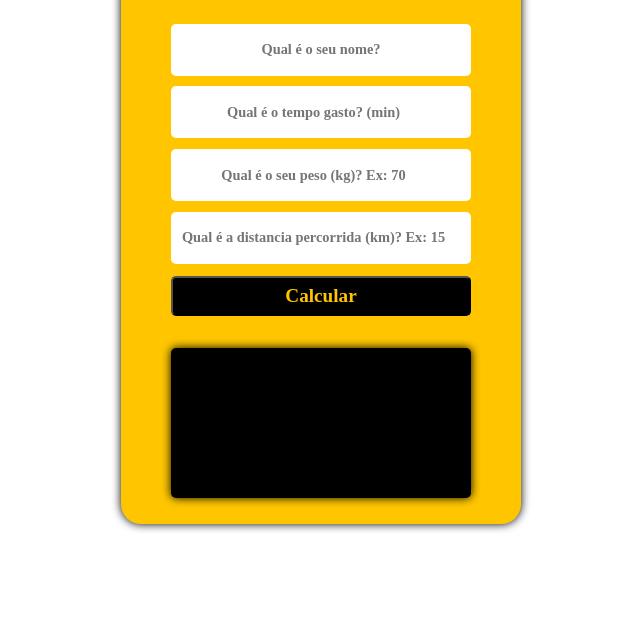
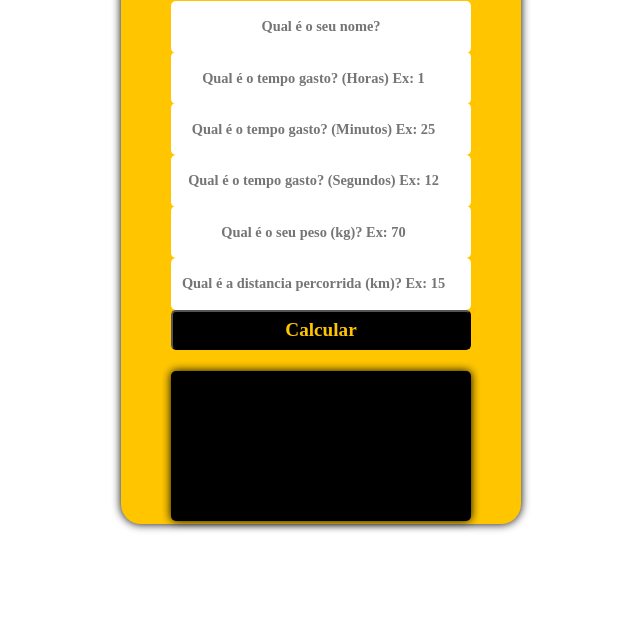
Before and after one commit to 21900884/TPA_ProjetoIndivitual, a plain HTML site: page index.html in a window 1280 px wide. Shown: the part 184-816 px from the top of the page, without its empty margins (327-967 px from the left). Drawn offline with Linux system fonts and the light colour scheme.

Commit message:
Update index.html

```diff
--- a/index.html
+++ b/index.html
@@ -17,7 +17,15 @@
         </div>
 
         <div class="input">
-             <input placeholder="Qual é o tempo gasto? (min)" type="number" id='tempo' required="required">
+             <input placeholder="Qual é o tempo gasto? (Horas) Ex: 1" type="number" id='tempoH' required="required">
+        </div>
+
+        <div class="input">
+             <input placeholder="Qual é o tempo gasto? (Minutos) Ex: 25" type="number" id='tempoMin' required="required">
+        </div>
+
+        <div class="input">
+             <input placeholder="Qual é o tempo gasto? (Segundos) Ex: 12" type="number" id='tempoS' required="required">
         </div>
 
         <div class="input">
```
